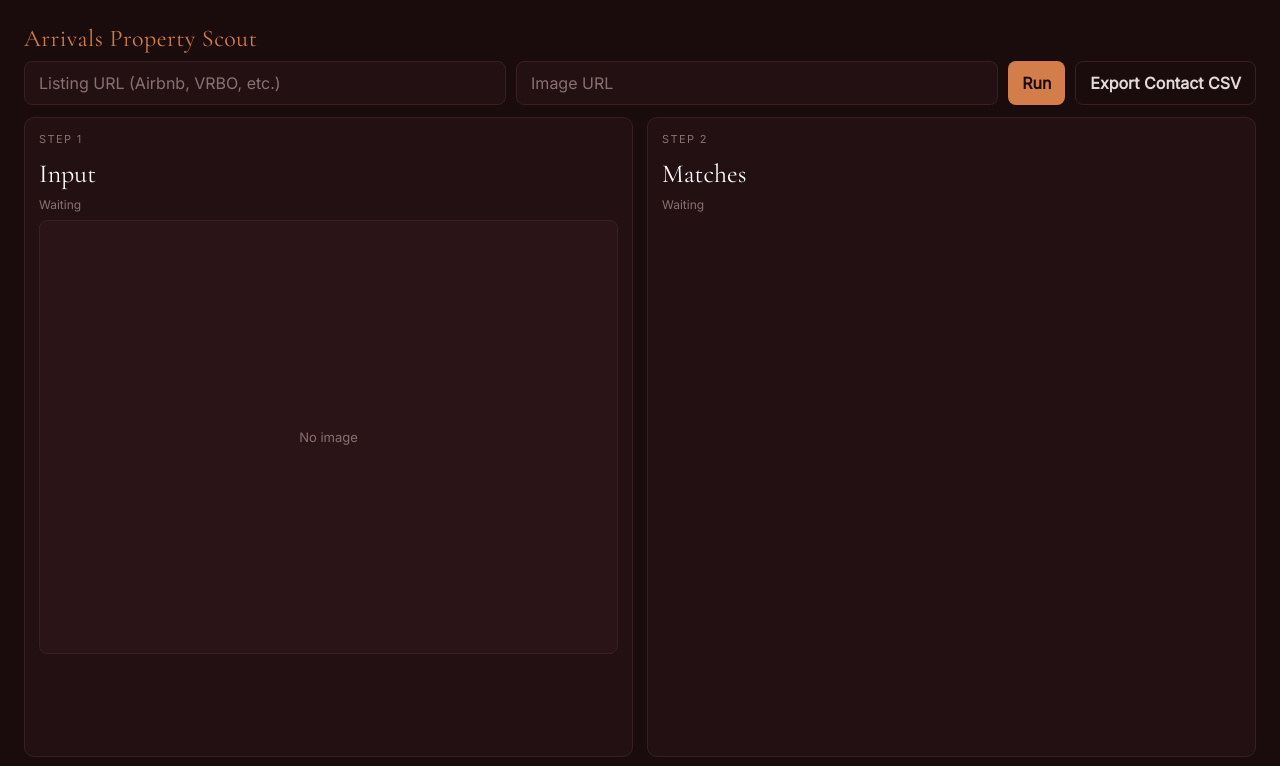
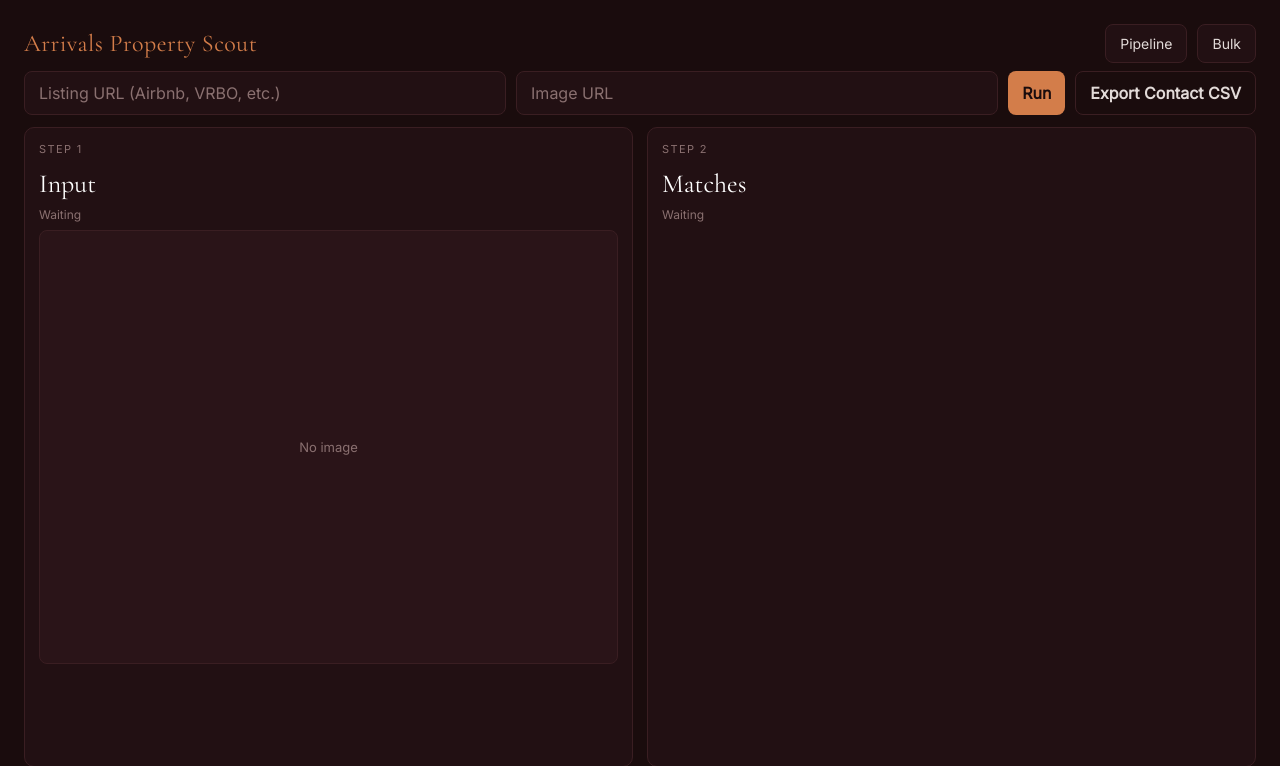
Before and after one commit to veganeagle/listingScout, a Flask app: page /pipeline.html in a window 1280 px wide. Shown: the top 766 px of the page. Run offline with Flask 3, Linux system fonts and the light colour scheme; some libraries are stand-ins or nearby versions.

Commit message:
push onrender redeploy

```diff
--- a/app.py
+++ b/app.py
@@ -2,7 +2,7 @@
 
 from pathlib import Path
 from dataclasses import asdict
-from flask import Flask, jsonify, request, send_from_directory, render_template
+from flask import Flask, jsonify, request, send_from_directory, render_template, redirect
 from flask_cors import CORS
 
 from models import (PipelineRequest, PipelineResponse, InputPanel,
@@ -179,8 +179,7 @@ def pipeline_search():
 
 @app.get("/")
 def root():
-    return render_template("pipeline.html")
-
+    return redirect("/pipeline.html")
 
 @app.get("/pipeline.html")
 def pipeline_page():
--- a/static/site.css
+++ b/static/site.css
@@ -53,6 +53,21 @@ body {
   margin-right: 16px;
   white-space: nowrap;
 }
+
+.nav-link {
+  color: var(--stone);
+  text-decoration: none;
+  border: 1px solid var(--border);
+  background: var(--dark2);
+  padding: 10px 14px;
+  border-radius: 8px;
+  font-size: 14px;
+}
+
+.nav-link:hover {
+  background: var(--dark3);
+}
+
 
 input, select, button {
   height: 44px;
--- a/templates/pipeline.html
+++ b/templates/pipeline.html
@@ -19,6 +19,10 @@
   <div class="topbar">
     <div class="topbar-row">
       <div class="brand">Arrivals Property Scout</div>
+      <div style="margin-left:auto; display:flex; gap:10px;">
+        <a href="/pipeline.html" class="nav-link">Pipeline</a>
+        <a href="/bulk.html" class="nav-link">Bulk</a>
+      </div>
     </div>
     <div class="topbar-row">
       <input id="listing-url" placeholder="Listing URL (Airbnb, VRBO, etc.)" />
```
